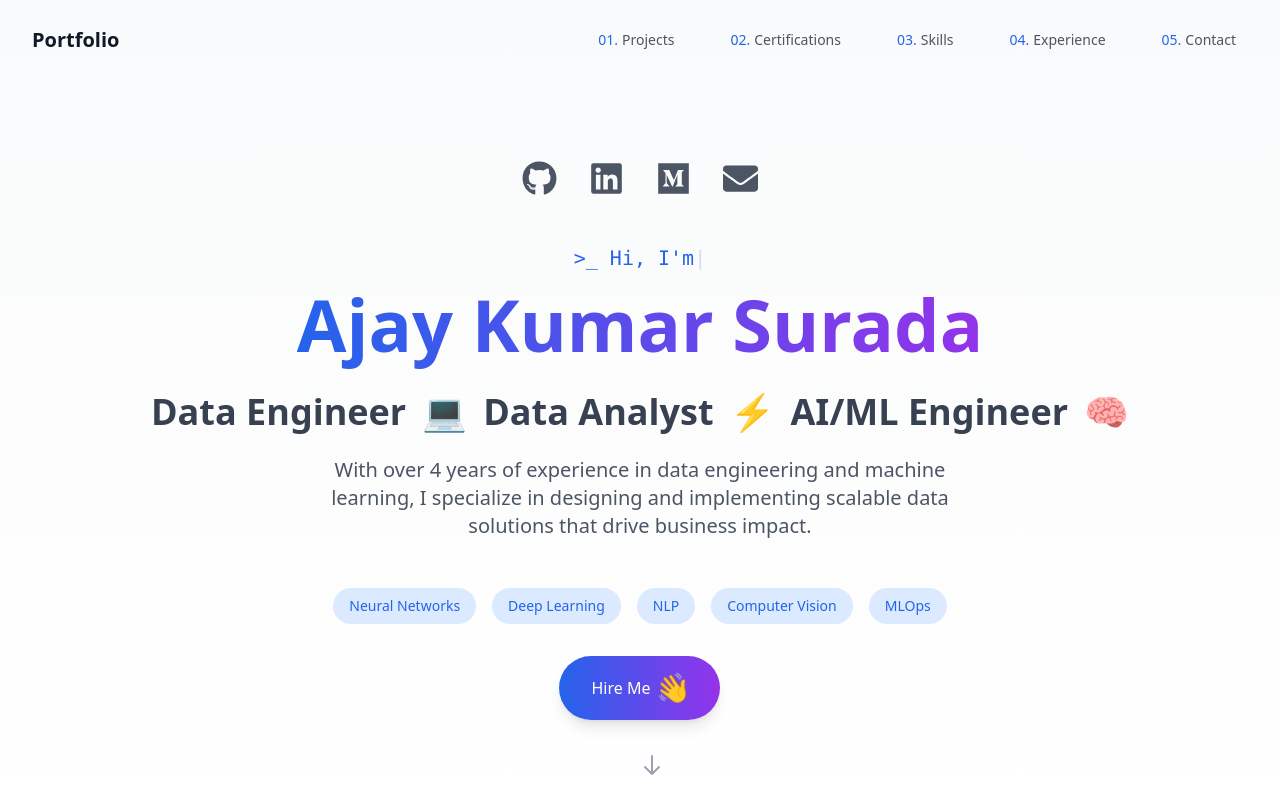
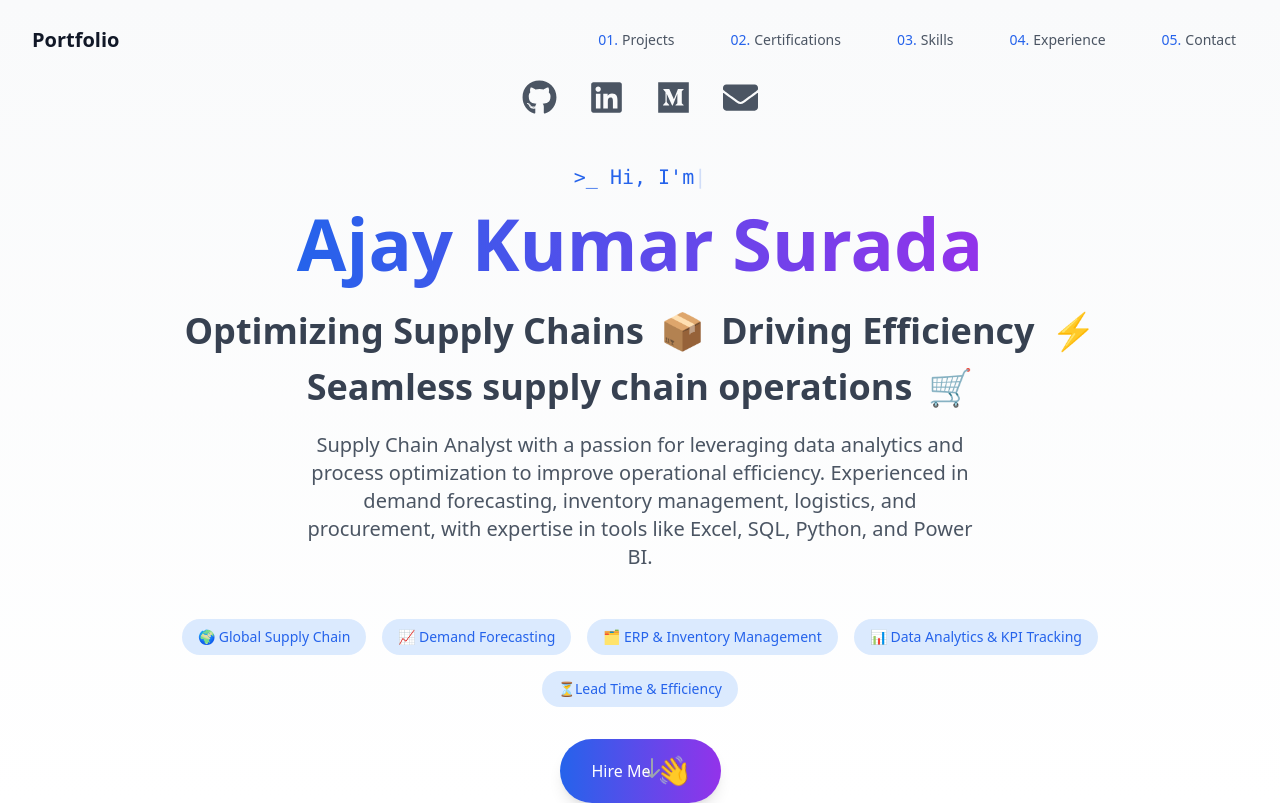
Before and after one commit to ajay-kumar2109/Myportfolio, a React (Vite) app: page / in a window 1280 px wide. Shown: the top 805 px of the page. Built offline with nearby package versions, Linux system fonts and the light colour scheme; the HTML template or start-up script is replaced by a standard one.

Commit message:
Update Hero.jsx

```diff
--- a/src/components/Hero.jsx
+++ b/src/components/Hero.jsx
@@ -112,12 +112,12 @@ const Hero = () => {
             transition={{ delay: 0.4 }}
           >
             <div className="flex items-center justify-center gap-4 flex-wrap">
-              <span>Data Engineer</span>
-              <span>💻</span>
-              <span>Data Analyst</span>
+              <span>Optimizing Supply Chains</span>
+              <span>📦</span>
+              <span>Driving Efficiency</span>
               <span>⚡</span>
-              <span>AI/ML Engineer</span>
-              <span>🧠</span>
+              <span>Seamless supply chain operations</span>
+              <span>🛒</span>
             </div>
           </motion.div>
 
@@ -128,7 +128,7 @@ const Hero = () => {
             animate={{ opacity: 1, y: 0 }}
             transition={{ delay: 0.6 }}
           >
-            With over 4 years of experience in data engineering and machine learning, I specialize in designing and implementing scalable data solutions that drive business impact.
+            Supply Chain Analyst with a passion for leveraging data analytics and process optimization to improve operational efficiency. Experienced in demand forecasting, inventory management, logistics, and procurement, with expertise in tools like Excel, SQL, Python, and Power BI.
           </motion.p>
 
           {/* Skills */}
@@ -138,7 +138,7 @@ const Hero = () => {
             animate={{ opacity: 1 }}
             transition={{ delay: 0.6 }}
           >
-            {['Neural Networks', 'Deep Learning', 'NLP', 'Computer Vision', 'MLOps'].map((skill, index) => (
+            {['🌍 Global Supply Chain', '📈 Demand Forecasting', '🗂️ ERP & Inventory Management', '📊 Data Analytics & KPI Tracking', '⏳Lead Time & Efficiency'].map((skill, index) => (
               <motion.span
                 key={skill}
                 className="px-4 py-2 bg-blue-100 text-blue-600 rounded-full text-sm"
```
